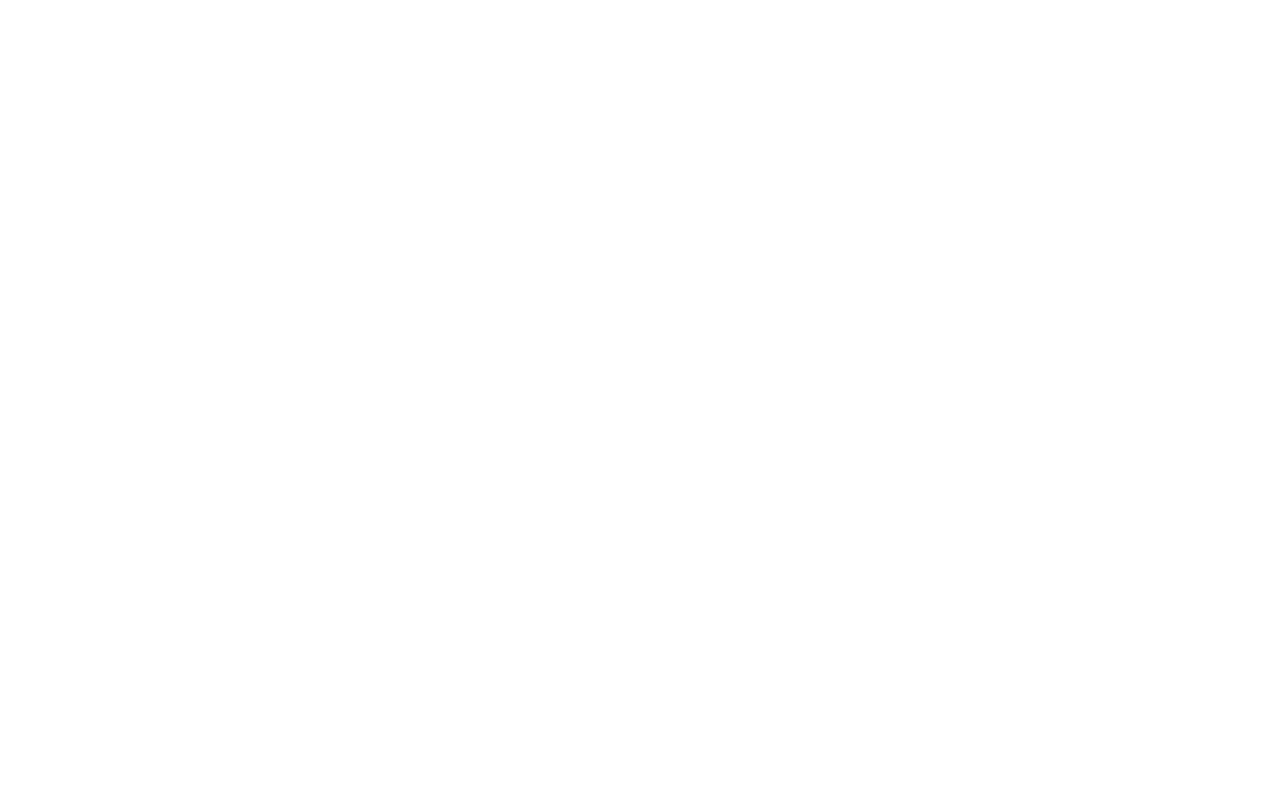
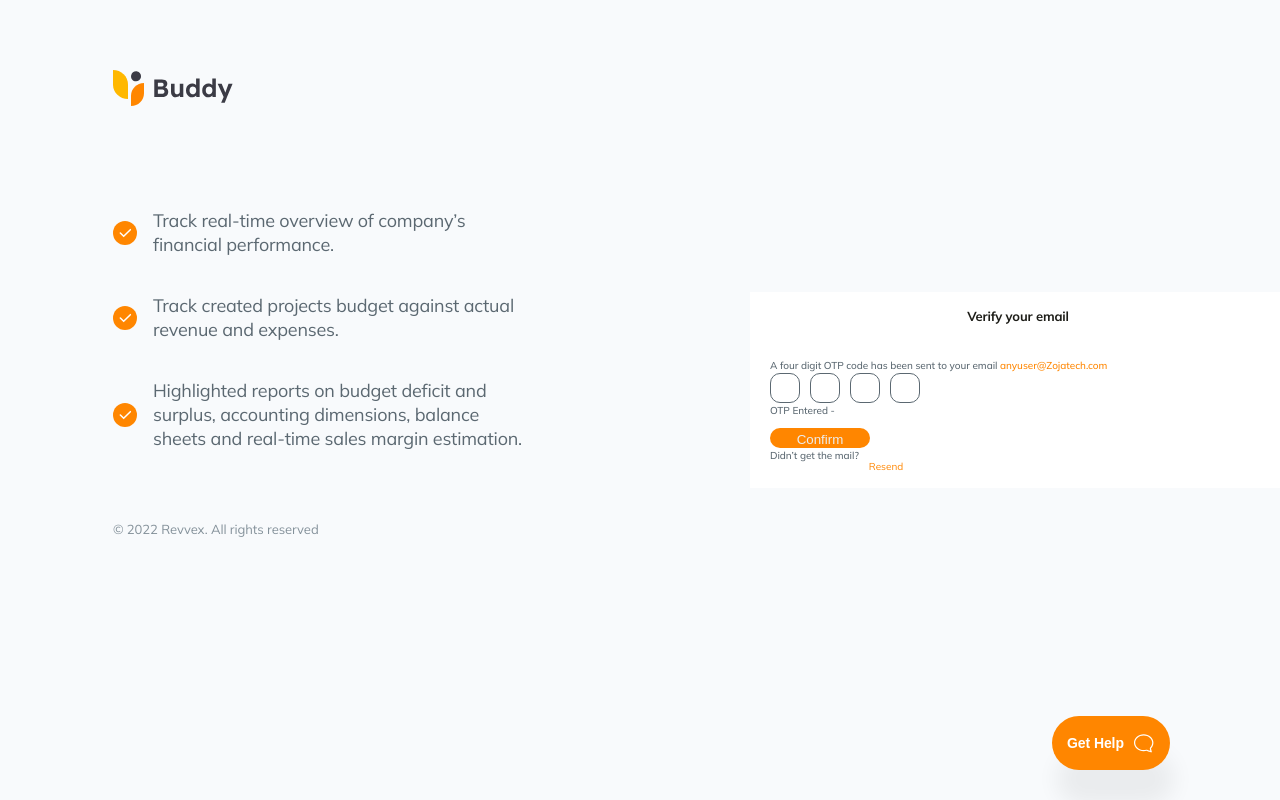
Before and after one commit to The0nis/Buddy, a React (Create React App) app: page /otp in a window 1280 px wide. Before the commit this address had no page. Built offline with nearby package versions, Linux system fonts and the light colour scheme.

Commit message:
added otp component

```diff
--- a/src/App.js
+++ b/src/App.js
@@ -1,8 +1,9 @@
-import { Routes, Route } from 'react-router-dom';
-import Signin from './pages/signin';
-import Signup from './pages/singup';
-import Dashboard from './pages/dashboard';
-import Emailverified from './pages/emailverified';
+import { Routes, Route } from "react-router-dom";
+import Signin from "./pages/signin";
+import Signup from "./pages/singup";
+import Dashboard from "./pages/dashboard";
+import Emailverified from "./pages/emailverified";
+import Otp from "./pages/otp";
 
 function App() {
   return (
@@ -10,6 +11,7 @@
       <Routes>
         <Route path="/" element={<Signin />} />
         <Route path="signup" element={<Signup />} />
+        <Route path="otp" element={<Otp />} />
         <Route path="emailverified" element={<Emailverified />} />
         <Route path="dashboard" element={<Dashboard />} />
       </Routes>
--- /dev/null
+++ b/src/pages/otp.js
@@ -0,0 +1,15 @@
+import React from "react";
+import Otp from "../components/Otp/Index";
+import PageWrap from "../components/PageWrap/Index";
+
+const otp = () => {
+  return (
+    <PageWrap>
+      <div>
+        <Otp />
+      </div>
+    </PageWrap>
+  );
+};
+
+export default otp;
```
